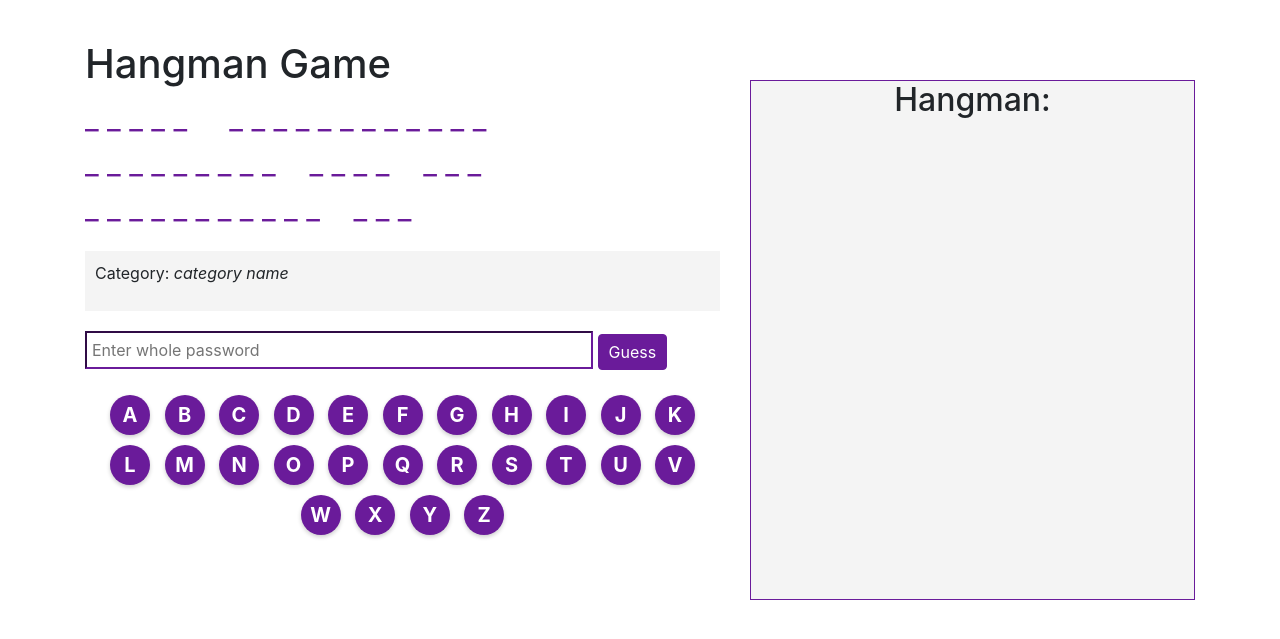
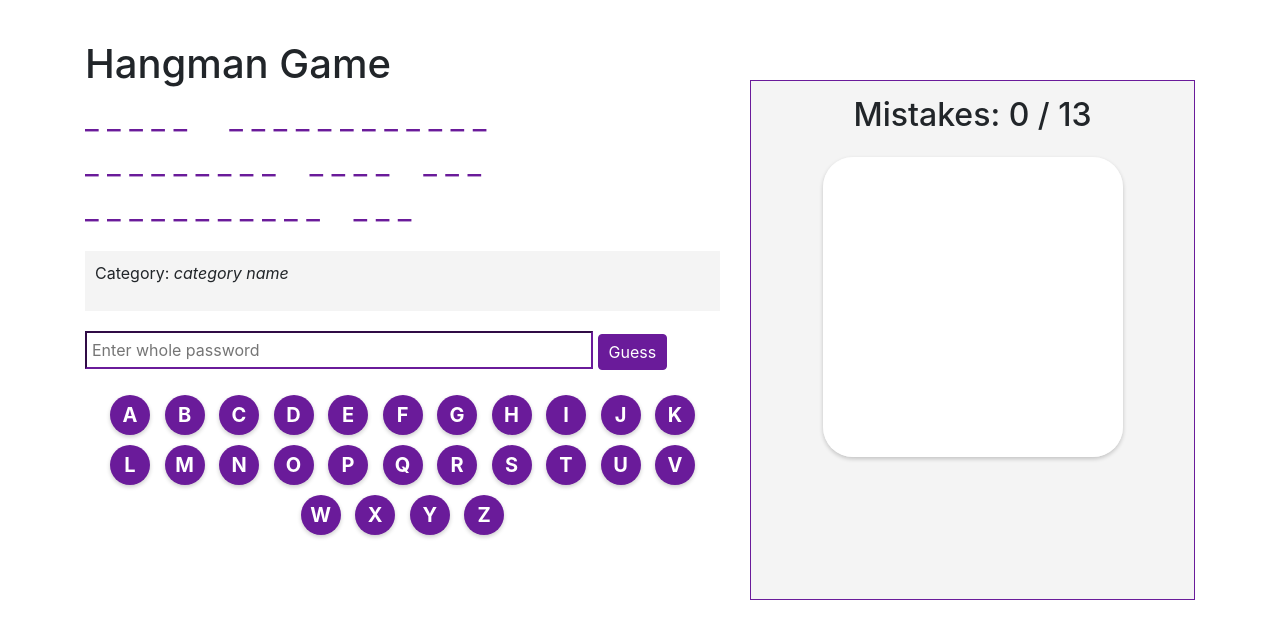
Before and after one commit to MonikaJung/ZTW_2023_hangman, a Flask app: page / in a window 1280 px wide. Shown: the part 62-701 px from the top of the page. Run offline with Flask 3, Linux system fonts and the light colour scheme; some libraries are stand-ins or nearby versions.

Commit message:
Added hangman images and mistakes count to display

```diff
--- a/Templates/main_page.html
+++ b/Templates/main_page.html
@@ -133,6 +133,14 @@
       text-align:center;
     }
 
+    #hangman-img{
+      width=100%;
+      box-shadow: 0 2px 4px rgba(0, 0, 0, 0.2);
+      border: none;
+      border-radius: 10%;
+      padding-top = 20px;
+    }
+
     </style>
 </head>
 <body>
@@ -222,7 +230,9 @@
 
       <div class="col-5">
         <div id="hangman-image" class=hangman-image">
-         <h2>Hangman:</h2> <!-- Hangman drawing will be dynamically updated here -->
+          <h2 style="padding-top: 15px; padding-bottom:15px;">
+            Mistakes: {{ mistakes }} / {{ max_mistakes }}</h2>
+          <img id="hangman-img" src="static/easy_hangman/{{mistakes}}.png">
         </div>
       </div>
 
--- a/app.py
+++ b/app.py
@@ -2,9 +2,17 @@ from flask import Flask, render_template
 
 app = Flask(__name__)
 
+MAX_MISTAKES_EASY: int = 13
+CATEGORY_NAME: str = "category name"
+
+current_mistakes: int = 0
+
 @app.route('/')
 def index():
-    return render_template("main_page.html", category="category name")
+    return render_template("main_page.html", category=CATEGORY_NAME, mistakes=current_mistakes, max_mistakes=MAX_MISTAKES_EASY)
+
+def choose_letter():
+    return render_template("main_page.html", category=CATEGORY_NAME, mistakes=current_mistakes, max_mistakes=MAX_MISTAKES_EASY)
 
 if __name__ == '__main__':
     app.run()
```
